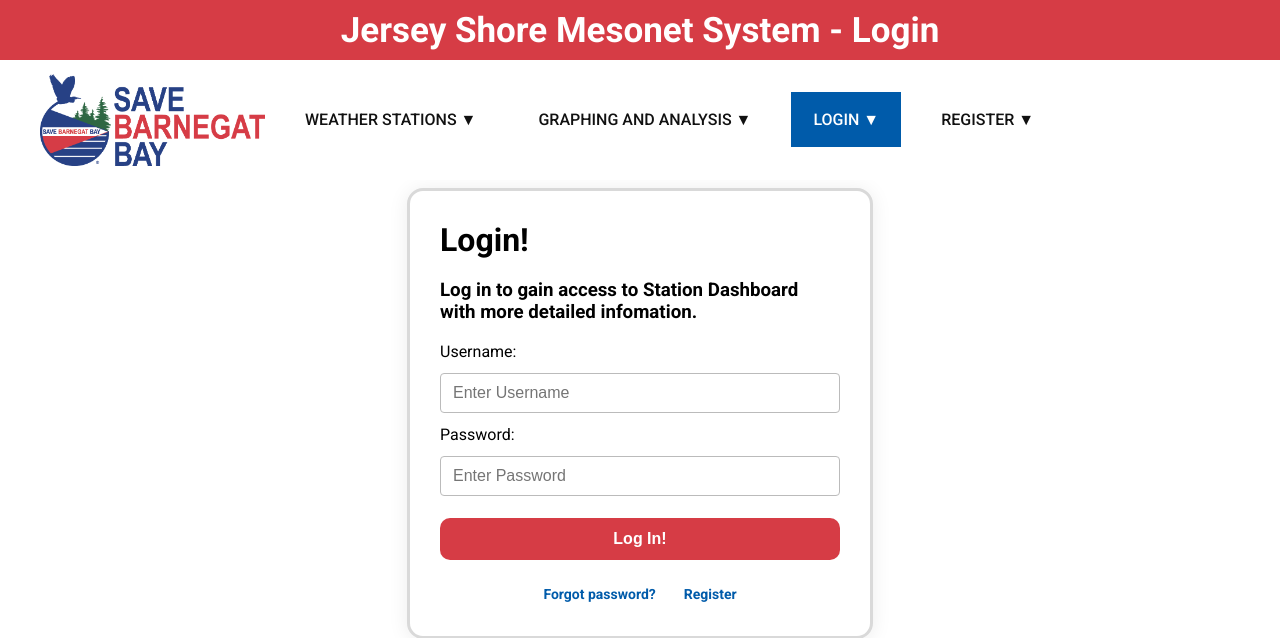
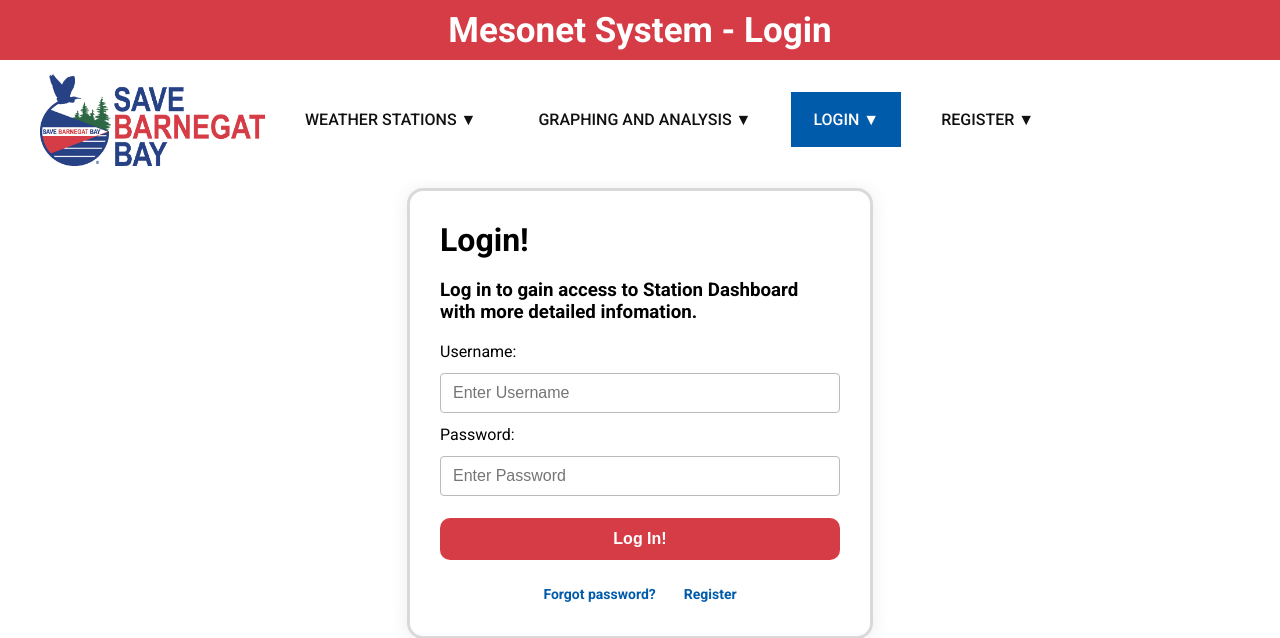
Before and after one commit to Krupamc/Weather-underground-status-scraper, a FastAPI app: page /login in a window 1280 px wide. Shown: the top 638 px of the page. Run offline with FastAPI, Linux system fonts and the light colour scheme; parts of the project's set-up code (start-up, migrations or seed data) failed here and were passed over.

Commit message:
System Name

```diff
--- a/app/main.py
+++ b/app/main.py
@@ -37,7 +37,7 @@ async def lifespan(app: FastAPI):
     yield
 
 # app
-app = FastAPI(title="SBB Mesonet Notification System", lifespan=lifespan)
+app = FastAPI(title=f"{cfg.system_name} Notification System", lifespan=lifespan)
 
 # Open Parent dir
 BASE_DIR = Path(__file__).resolve().parent
@@ -107,8 +107,7 @@ def seed_stations(): # perhaps add auto delete if not in dict?
 
 # Passes user into each template
 def template_context(request: Request):
-
-    # Read cookie from heaer
+    # Header Cookie
     access_token = request.cookies.get("access_token")
     current_user = None
 
@@ -125,7 +124,8 @@ def template_context(request: Request):
         except InvalidTokenError:
             current_user = None
 
-    return {"current_user": current_user}
+
+    return {"current_user": current_user, "system_name": cfg.system_name}
 
 # Check what user
 def get_current_user(session: db.SessionDep, access_token: str | None = Cookie(default=None)):
--- a/app/templates/layout.html
+++ b/app/templates/layout.html
@@ -22,38 +22,29 @@
         </style>
 
         <!-- Meta data... -->
-        <meta name="description" content="SBB Mesonet System">
+        <meta name="description" content="Weather Station Monitoring System for {{system_name}}">
         <meta name="author" content="Krupam Patel">
         <meta name="viewport" content="width=device-width, initial-scale=1.0">
 
         <!-- Title of page for social media. CVan match title tag or be more descriptive -->
-        <meta property="og:title" content="SBB Mesonet System">
+        <meta property="og:title" content="{{system_name}} Mesonet System">
 
         <!-- Set for website for static sites or article for content-heavy -->
         <meta property="og:type" content="website">
 
-        <!-- URL of the page -->
-        <meta property="og:url" content="">
-
         <!-- Url of an image that represents the page -->
         <meta property="og:image" content="">
-
-        <!-- Alternate text for the image -->
         <meta property="og:image:alt" content="">
 
         <!-- Favicon (Small image for browser preview ICO)-->
-        <link rel="icon" href="/static/icons/favicon.ico" sizes="any">
-        <link rel="icon" href="/static/isons/icon.svf" type="image/svg+xml">
+        <link rel="icon" href="{{ url_for('static', path='/icons/favicon.ico') }}" sizes="any">
+        <link rel="icon" href="{{ url_for('static', path='/icons/icon.svg') }}" type="image/svg+xml">
 
         <!-- Apple touch icon -->
-        <link rel="apple-touch-icon" sizes="180x180" href="/static/icons/icon.png">
+        <link rel="apple-touch-icon" sizes="180x180" href="{{ url_for('static', path='/icons/icon.png') }}">
 
         <!-- Web App Manifest-->
-        <link rel="manifest" href="/static/site.webmanifest">
-
-        <!-- Content Security Policy. Add any external libraries to it -->
-        <!--<meta http-equiv="Content-Security-Policy" content=" default-src 'self'; script-src 'self' code.jquery.com; style-src 'self' fonts.googleapis.com; font-src fonts.gstatic.com; img-src 'self' images.examplecdn.com; "> -->
-
+        <link rel="manifest" href="{{ url_for('static', path='/site.webmanifest') }}">
 
     </head>
     <body>
@@ -62,7 +53,7 @@
             {% if title %}
                 {{ title }}
             {% else %}
-                Jersey Shore Mesonet System
+                {{system_name}} Mesonet System
             {% endif %}
         </title>
 
@@ -70,9 +61,9 @@
         <div id="top-red-bar" class="top_red_bar" >
             <span id="top-red-bar-text" class="top_red_bar_text">
                 {% if title %}
-                    Jersey Shore Mesonet System - {{ title }}
+                    {{system_name}} Mesonet System - {{ title }}
                 {% else %}
-                    Jersey Shore Mesonet System
+                    {{system_name}} Mesonet System
                 {% endif %}
             </span>
         </div>
@@ -85,7 +76,7 @@
                 <div class="nav_links">
                     <!-- Logo link -->
                     <a href="/" class="logo_link">
-                        <img src="/static/icons/logo.png" alt="Save Barnegat Bay" width="225" class="logo_link">
+                        <img src="{{ url_for('static', path='/icons/logo.png') }}" alt="logo" width="225" class="logo_link">
                     </a>
                     <a href="/stations" class="nav_item {% if active_page == 'stations' %}active{% endif %}">WEATHER STATIONS ▼</a>
                     <a href="/graph" class="nav_item {% if active_page == 'graph' %}active{% endif %}">GRAPHING AND ANALYSIS ▼</a>
```
Also changed, not shown: app/static/icons/icon.svg (added).
